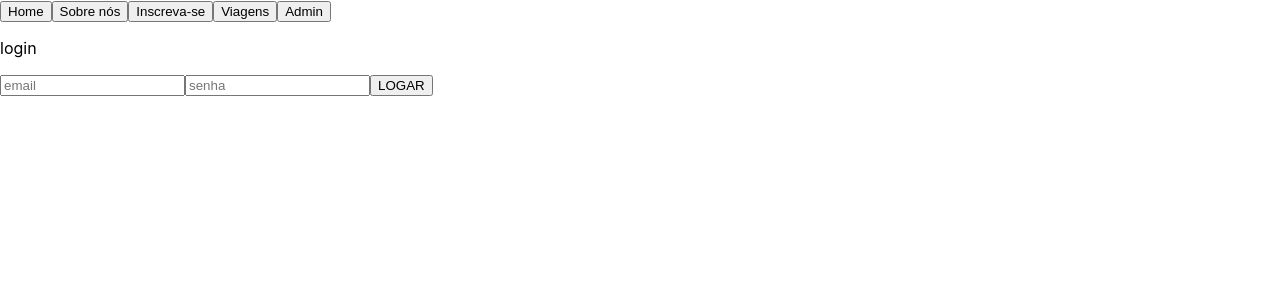
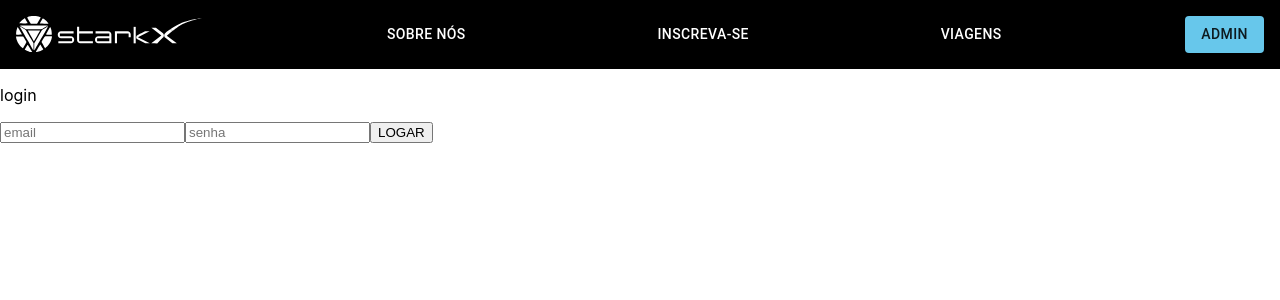
Before and after one commit to future4code/Nicole-Zolnier, a React (Create React App) app in the folder semana10/labex/: page /login in a window 1280 px wide. Shown: the top 300 px of the page. Built offline with nearby package versions, Linux system fonts and the light colour scheme.

Commit message:
navbar estilizada

```diff
--- a/semana10/labex/src/components/NavBar.js
+++ b/semana10/labex/src/components/NavBar.js
@@ -1,5 +1,33 @@
 import React from 'react'
 import { useHistory } from 'react-router-dom'
+import styled from 'styled-components'
+import logo from '../assets/white-starkx.svg'
+import { Button, createMuiTheme, MuiThemeProvider } from '@material-ui/core'
+
+
+const Header = styled.div`
+  display: flex;
+  padding: 1em;
+  align-items: center;
+  justify-content: space-between;
+  background-color: black;
+
+`
+
+const Logo = styled.img`
+  width: 15%;
+`
+
+const myTheme = createMuiTheme({
+  palette: {
+    primary: {
+      main: "#FFFFFF"
+    },
+    secondary: {
+      main: "#67C7EB"
+    }
+  },
+})
 
 function NavBar() {
   const history = useHistory()
@@ -25,13 +53,16 @@ function NavBar() {
   }
 
   return (
-    <div>
-        <button onClick={goToHome}>Home</button>
-        <button onClick={goToAboutUs}>Sobre nós</button>
-        <button onClick={goToApply}>Inscreva-se</button>
-        <button onClick={goToTrips}>Viagens</button>
-        <button onClick={goToLogin}>Admin</button>
-    </div>
+    <Header>
+      <MuiThemeProvider theme={myTheme}>
+        <Logo src={logo} onClick={goToHome} />
+        <Button color="primary" onClick={goToAboutUs}>Sobre nós</Button>
+        <Button color="primary" onClick={goToApply}>Inscreva-se</Button>
+        <Button color="primary" onClick={goToTrips}>Viagens</Button>
+        <Button color="secondary" variant="contained" onClick={goToLogin}>Admin</Button>
+      </MuiThemeProvider>
+
+    </Header>
   );
 }
 
--- a/semana10/labex/src/components/Private/NavBarAdmin.js
+++ b/semana10/labex/src/components/Private/NavBarAdmin.js
@@ -1,5 +1,34 @@
 import React from 'react'
 import { useHistory } from 'react-router-dom'
+import styled from 'styled-components'
+import logo from '../../assets/white-admin.svg'
+import { Button, createMuiTheme, MuiThemeProvider } from '@material-ui/core'
+
+
+const Header = styled.div`
+  display: flex;
+  padding: 1em;
+  align-items: center;
+  justify-content: space-between;
+  background-color: black;
+
+`
+
+const Logo = styled.img`
+  width: 10%;
+`
+
+const myTheme = createMuiTheme({
+  palette: {
+    primary: {
+      main: "#FFFFFF"
+    },
+    secondary: {
+      main: "#67C7EB"
+    }
+  },
+})
+
 
 function NavBarAdmin() {
   const history = useHistory()
@@ -18,11 +47,14 @@ function NavBarAdmin() {
   }
 
   return (
-    <div>
-        <button onClick={goToAdmin}>Admin</button>
-        <button onClick={goToCreateTrip}>Criar Viagens</button>
-        <button onClick={goToHome}>Logout</button>
-    </div>
+    <Header>
+        <MuiThemeProvider theme={myTheme}>
+        <Logo src={logo} onClick={goToAdmin} />
+        <Button color="primary" onClick={goToCreateTrip}>Criar Viagens</Button>
+        <Button color="secondary" variant="contained" onClick={goToHome}>Logout</Button>
+        </MuiThemeProvider>
+
+    </Header>
   );
 }
 
```
Also changed, not shown: semana10/labex/src/constants/colors.js (+8 -0 lines), semana10/labex/src/assets/white-admin.svg (added), semana10/labex/src/assets/white-starkx.svg (added).
